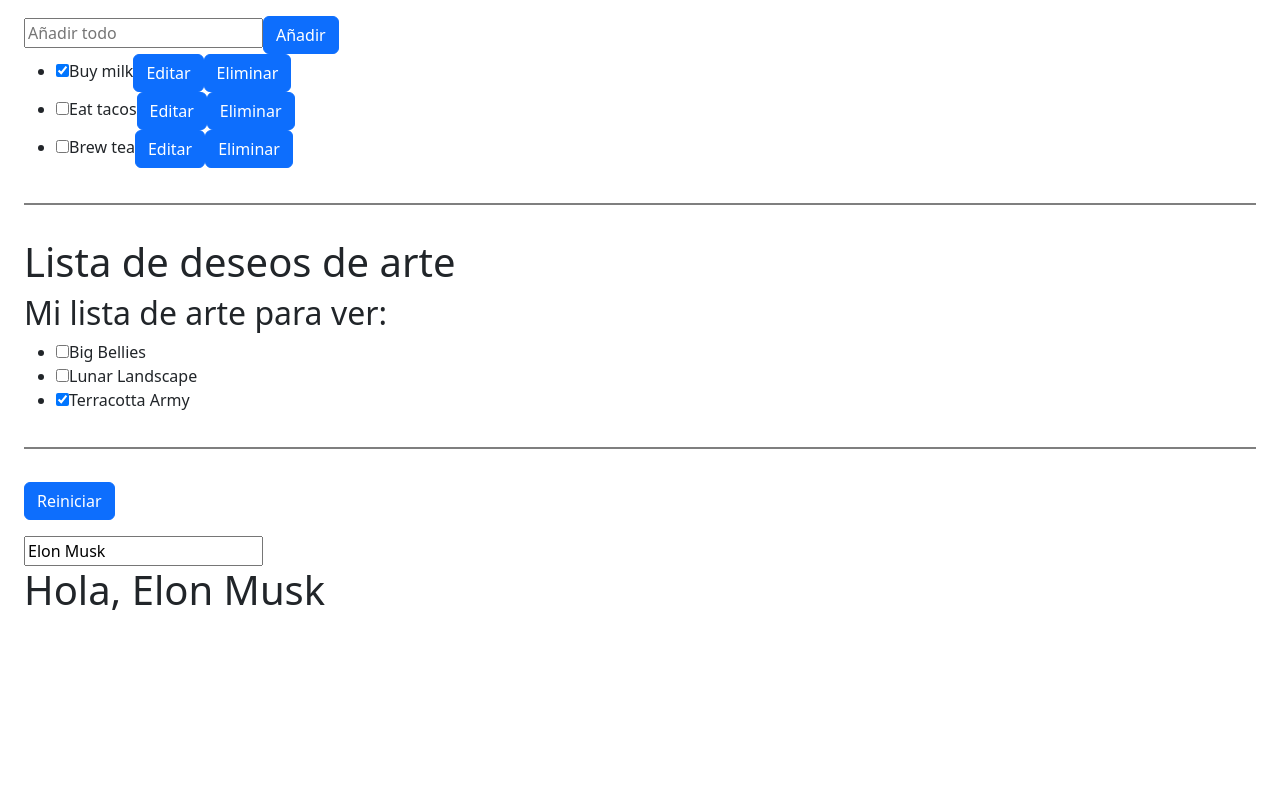
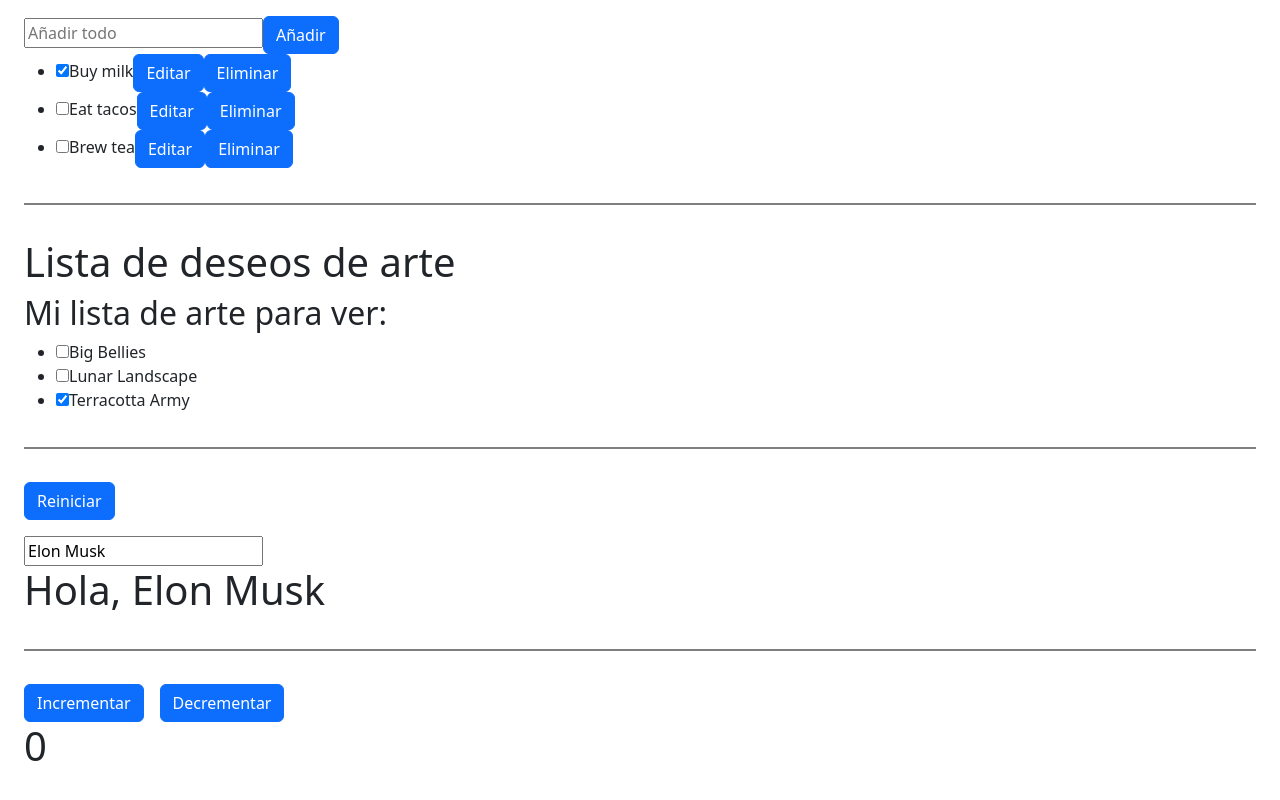
Before and after one commit to dgutierrez21/Learning-ReactJS--React-Docs, a React (Vite) app in the folder 02-reference/: page / in a window 1280 px wide. Shown: the part 1882-2682 px from the top of the page. Before the commit the page ends 2528 px from the top, so only its background shows below. Built offline with nearby package versions, Linux system fonts and the light colour scheme.

Commit message:
Almacenamiento de información de renders anteriores

```diff
--- a/02-reference/src/02-hooks/02-useState/UseState.jsx
+++ b/02-reference/src/02-hooks/02-useState/UseState.jsx
@@ -4,6 +4,7 @@ import { CheckBox } from "./checkbox/CheckBox";
 import { Contador } from "./Contador";
 import { Contador02 } from "./contador02/Contador02";
 import { Contador03 } from "./contador03/Contador03";
+import { CountLabelApp } from "./countLabel/CountLabelApp";
 import { FormObj } from "./formObj/FormObj";
 import { FormObjAni } from "./formObjAni/formObjAni";
 import { Formulario } from "./formulario/Formulario";
@@ -34,6 +35,8 @@ const UseState = () => {
       <BucketList />
       <div className="separador"></div>
       <KeyReset />
+      <div className="separador"></div>
+      <CountLabelApp />
     </div>
   );
 };
--- /dev/null
+++ b/02-reference/src/02-hooks/02-useState/countLabel/CountLabelApp.jsx
@@ -0,0 +1,42 @@
+import { useState } from "react";
+
+export const CountLabelApp = () => {
+  const [contador, setContador] = useState(0);
+
+  return (
+    <>
+      <button
+        className="btn btn-primary me-3"
+        onClick={() => setContador(contador + 1)}
+      >
+        Incrementar
+      </button>
+      <button
+        className="btn btn-primary"
+        onClick={() => setContador(contador - 1)}
+      >
+        Decrementar
+      </button>
+
+      <CountLabel contador={contador} />
+    </>
+  );
+};
+
+function CountLabel({ contador }) {
+  const [prevContador, setPrevContador] = useState(contador);
+
+  const [tendencia, setTendencia] = useState(null);
+
+  if (prevContador !== contador) {
+    setPrevContador(contador);
+    setTendencia(contador > prevContador ? "Aumentando" : "Disminuyendo");
+  }
+
+  return (
+    <>
+      <h1>{contador}</h1>
+      {tendencia && <p>La cuenta esta {tendencia} </p>}
+    </>
+  );
+}
```
Also changed, not shown: 02-reference/src/02-hooks/02-useState/useState.txt.
